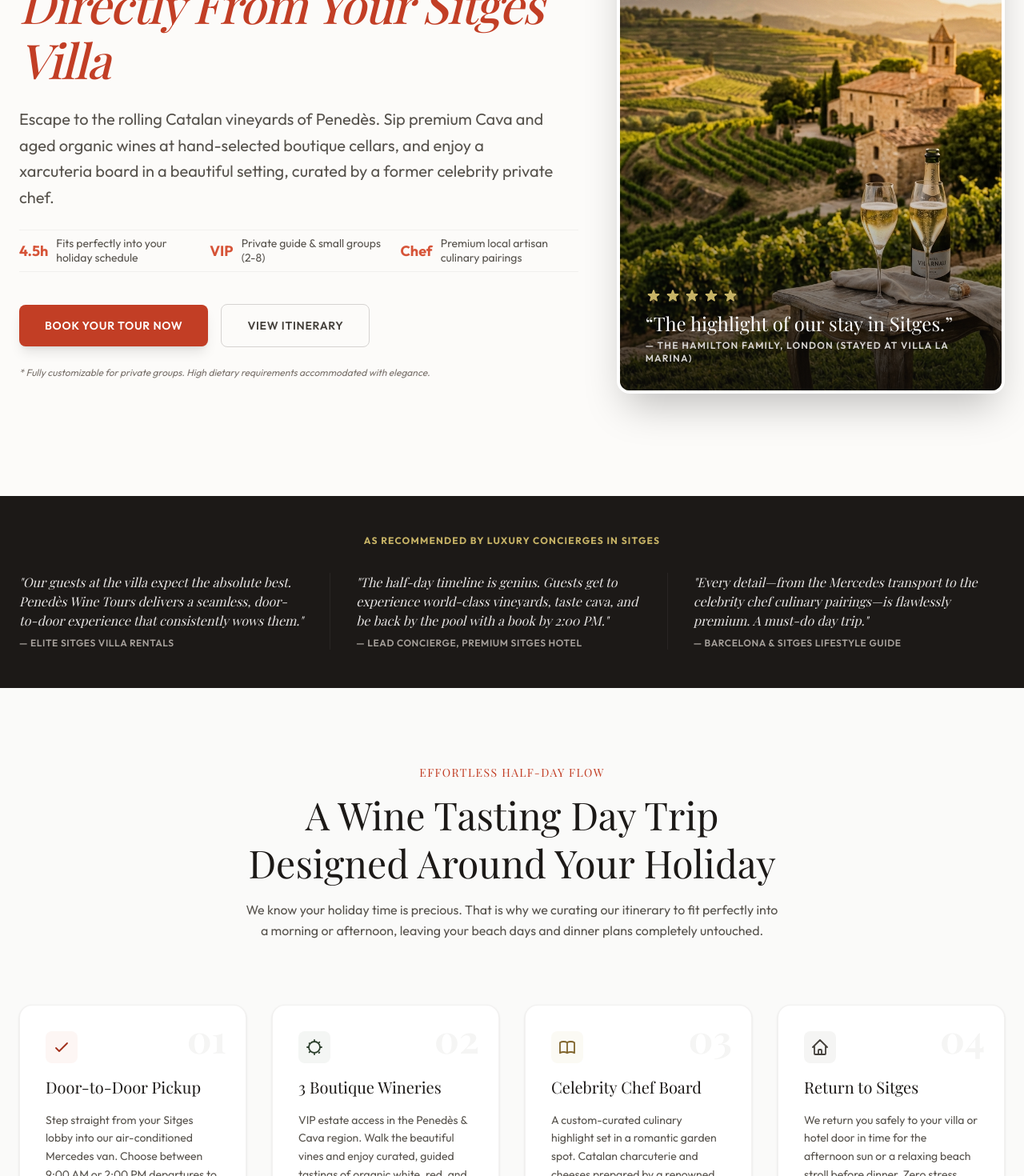
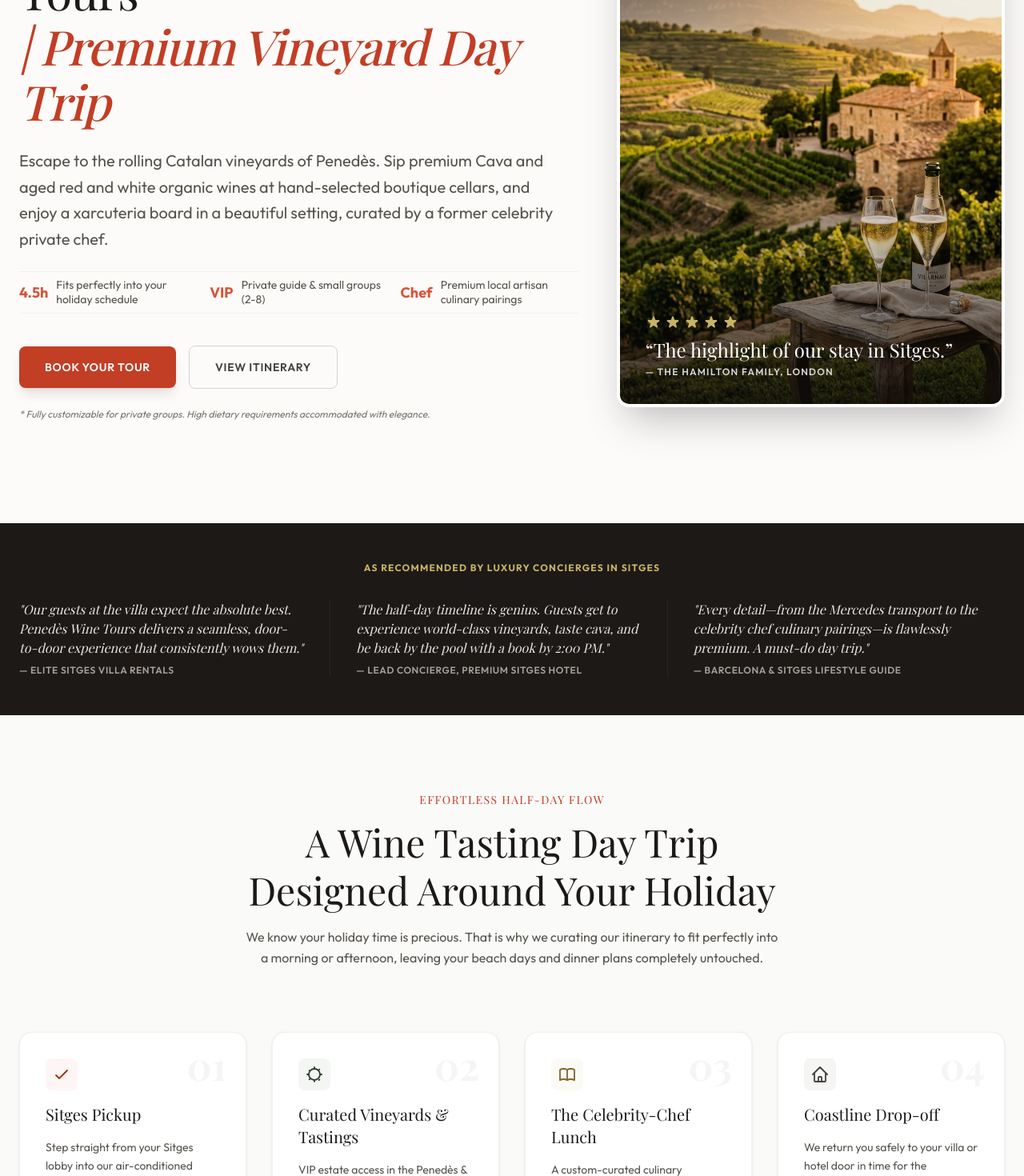
Before and after one commit to DAGarnish/penedeswinetours, a Next.js app: page / in a window 1280 px wide. Shown: the part 260-1730 px from the top of the page at 80% size. Built offline with nearby package versions, Linux system fonts and the light colour scheme; a web font is replaced by a local one.

Commit message:
Update SEO, wireframes, and contact info

```diff
--- a/src/app/layout.tsx
+++ b/src/app/layout.tsx
@@ -13,8 +13,8 @@ const outfit = Outfit({
 });
 
 export const metadata: Metadata = {
-  title: "Penedès Wine Tours | Premium Wine Tasting Day Trip from Sitges",
-  description: "Escape to the Catalan vineyards. Indulge in an exclusive half-day Cava & Penedès boutique winery tour with door-to-door Sitges pickup and a romantic tasting menu curated by a celebrity chef.",
+  title: "Sitges to Penedès Wine Tours | Premium Vineyard Day Trip",
+  description: "Boutique half-day wine tour departing directly from your Sitges location. Explore stunning Penedès vineyards & enjoy a luxury catering by a celebrity chef.",
   keywords: ["wine tasting from Sitges", "Cava winery day trip", "Penedès vineyard tour", "luxury wine tours Spain", "Sitges excursions"],
 };
 
--- a/src/app/page.tsx
+++ b/src/app/page.tsx
@@ -51,12 +51,12 @@ export default function Home() {
 
 
             <h1 className="text-4xl sm:text-5xl md:text-6xl font-serif text-stone-900 leading-[1.15] tracking-tight">
-              Bespoke Winery Escapes <br className="hidden md:block"/>
-              <span className="text-terracotta-600 italic font-medium">Directly From Your Sitges Villa</span>
+              Sitges to Penedès Wine Tours <br className="hidden md:block"/>
+              <span className="text-terracotta-600 italic font-medium">| Premium Vineyard Day Trip</span>
             </h1>
 
             <p className="text-stone-600 text-lg md:text-xl font-normal leading-relaxed max-w-2xl">
-              Escape to the rolling Catalan vineyards of Penedès. Sip premium Cava and aged organic wines at hand-selected boutique cellars, and enjoy a xarcuteria board in a beautiful setting, curated by a former celebrity private chef.
+              Escape to the rolling Catalan vineyards of Penedès. Sip premium Cava and aged red and white organic wines at hand-selected boutique cellars, and enjoy a xarcuteria board in a beautiful setting, curated by a former celebrity private chef.
             </p>
 
             {/* Micro value statements */}
@@ -80,7 +80,7 @@ export default function Home() {
                 href="#contact"
                 className="inline-block px-8 py-4 bg-terracotta-600 hover:bg-terracotta-700 text-white font-semibold text-sm tracking-wider uppercase rounded-lg shadow-lg hover:shadow-xl transition-all text-center cursor-pointer"
               >
-                Book Your Tour Now
+                Book Your Tour
               </a>
               <a
                 href="#itinerary"
@@ -114,7 +114,7 @@ export default function Home() {
                 </div>
                 <p className="font-serif text-2xl mb-1">“The highlight of our stay in Sitges.”</p>
                 <p className="text-xs text-stone-300 uppercase tracking-widest font-semibold">
-                  — The Hamilton Family, London (Stayed at Villa La Marina)
+                  — The Hamilton Family, London
                 </p>
               </div>
 
@@ -177,7 +177,7 @@ export default function Home() {
                   <path strokeLinecap="round" strokeLinejoin="round" strokeWidth={1.8} d="M5 13l4 4L19 7" />
                 </svg>
               </div>
-              <h3 className="font-serif text-xl text-stone-900">Door-to-Door Pickup</h3>
+              <h3 className="font-serif text-xl text-stone-900">Sitges Pickup</h3>
               <p className="text-stone-600 text-sm leading-relaxed">
                 Step straight from your Sitges lobby into our air-conditioned Mercedes van. Choose between 9:00 AM or 2:00 PM departures to match your pace.
               </p>
@@ -191,7 +191,7 @@ export default function Home() {
                   <path strokeLinecap="round" strokeLinejoin="round" strokeWidth={1.8} d="M12 3v1m0 16v1m9-9h-1M4 12H3m15.364-6.364l-.707.707M6.343 17.657l-.707.707m0-11.314l.707.707m11.314 11.314l.707-.707M12 5a7 7 0 100 14 7 7 0 000-14z" />
                 </svg>
               </div>
-              <h3 className="font-serif text-xl text-stone-900">3 Boutique Wineries</h3>
+              <h3 className="font-serif text-xl text-stone-900">Curated Vineyards & Tastings</h3>
               <p className="text-stone-600 text-sm leading-relaxed">
                 VIP estate access in the Penedès & Cava region. Walk the beautiful vines and enjoy curated, guided tastings of organic white, red, and sparkling wines.
               </p>
@@ -205,7 +205,7 @@ export default function Home() {
                   <path strokeLinecap="round" strokeLinejoin="round" strokeWidth={1.8} d="M12 6.253v13m0-13C10.832 5.477 9.246 5 7.5 5S4.168 5.477 3 6.253v13C4.168 18.477 5.754 18 7.5 18s3.332.477 4.5 1.253m0-13C13.168 5.477 14.754 5 16.5 5c1.747 0 3.332.477 4.5 1.253v13C19.832 18.477 18.247 18 16.5 18c-1.746 0-3.332.477-4.5 1.253" />
                 </svg>
               </div>
-              <h3 className="font-serif text-xl text-stone-900">Celebrity Chef Board</h3>
+              <h3 className="font-serif text-xl text-stone-900">The Celebrity-Chef Lunch</h3>
               <p className="text-stone-600 text-sm leading-relaxed">
                 A custom-curated culinary highlight set in a romantic garden spot. Catalan charcuterie and cheeses prepared by a renowned former A-list private chef.
               </p>
@@ -219,7 +219,7 @@ export default function Home() {
                   <path strokeLinecap="round" strokeLinejoin="round" strokeWidth={1.8} d="M3 12l2-2m0 0l7-7 7 7M5 10v10a1 1 0 001 1h3m10-11l2 2m-2-2v10a1 1 0 01-1 1h-3m-6 0a1 1 0 001-1v-4a1 1 0 011-1h2a1 1 0 011 1v4a1 1 0 001 1m-6 0h6" />
                 </svg>
               </div>
-              <h3 className="font-serif text-xl text-stone-900">Return to Sitges</h3>
+              <h3 className="font-serif text-xl text-stone-900">Coastline Drop-off</h3>
               <p className="text-stone-600 text-sm leading-relaxed">
                 We return you safely to your villa or hotel door in time for the afternoon sun or a relaxing beach stroll before dinner. Zero stress.
               </p>
@@ -330,7 +330,30 @@ export default function Home() {
               Get in Touch
             </span>
 
-            <p className="text-stone-600">
+            <p className="text-stone-600 max-w-2xl mx-auto">
+              Ready to book? All of our tours are completely stress-free with zero hidden costs.
+            </p>
+
+            <div className="flex flex-col md:flex-row items-center justify-center gap-4 py-6">
+              <div className="flex items-center space-x-2 text-stone-700">
+                <svg className="w-5 h-5 text-terracotta-600" fill="none" viewBox="0 0 24 24" stroke="currentColor"><path strokeLinecap="round" strokeLinejoin="round" strokeWidth="2" d="M5 13l4 4L19 7" /></svg>
+                <span className="text-sm font-medium">Private Guide</span>
+              </div>
+              <div className="flex items-center space-x-2 text-stone-700">
+                <svg className="w-5 h-5 text-terracotta-600" fill="none" viewBox="0 0 24 24" stroke="currentColor"><path strokeLinecap="round" strokeLinejoin="round" strokeWidth="2" d="M5 13l4 4L19 7" /></svg>
+                <span className="text-sm font-medium">All Transport Included</span>
+              </div>
+              <div className="flex items-center space-x-2 text-stone-700">
+                <svg className="w-5 h-5 text-terracotta-600" fill="none" viewBox="0 0 24 24" stroke="currentColor"><path strokeLinecap="round" strokeLinejoin="round" strokeWidth="2" d="M5 13l4 4L19 7" /></svg>
+                <span className="text-sm font-medium">All Tastings Covered</span>
+              </div>
+              <div className="flex items-center space-x-2 text-stone-700">
+                <svg className="w-5 h-5 text-terracotta-600" fill="none" viewBox="0 0 24 24" stroke="currentColor"><path strokeLinecap="round" strokeLinejoin="round" strokeWidth="2" d="M5 13l4 4L19 7" /></svg>
+                <span className="text-sm font-medium">Chef-Curated Lunch</span>
+              </div>
+            </div>
+
+            <p className="text-stone-600 text-sm">
               Fill out the form below and our concierge team will get back to you shortly.
             </p>
           </div>
@@ -371,7 +394,7 @@ export default function Home() {
             <h4 className="text-xs uppercase font-bold tracking-wider text-stone-300 mb-4">Inquiries & Booking</h4>
             <p className="text-xs text-stone-400 mb-2">Concierge Phone:</p>
             <p className="text-sm font-semibold text-white mb-2">+34 93 811 00XX</p>
-            <p className="text-xs text-stone-400">Email: concierge@penedeswinetours.com</p>
+
           </div>
 
         </div>
```
Also changed, not shown: 1 other file (tests, documents, lock files or other folders).
